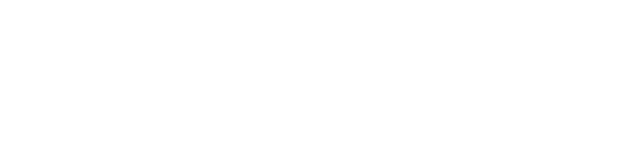
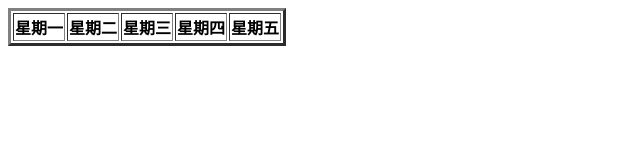
Before and after one commit to alisa71020/082019.github.io, a plain HTML site: page introduce02.html in a window 1280 px wide. Shown: the whole page, without its empty margins (0-640 px from the left). Drawn offline with Linux system fonts and the light colour scheme.

Commit message:
新增星期

```diff
--- a/introduce02.html
+++ b/introduce02.html
@@ -5,6 +5,17 @@
   <title>咖啡廳</title>
 </head>
 <body>
+<table border="3"
+       <!--星期-->
+<tr>
+  <th>星期一</th>
+  <th>星期二</th>
+  <th>星期三</th>
+  <th>星期四</th>
+  <th>星期五</th>
 
+
+
+</tr>
 </body>
 </html>
```
